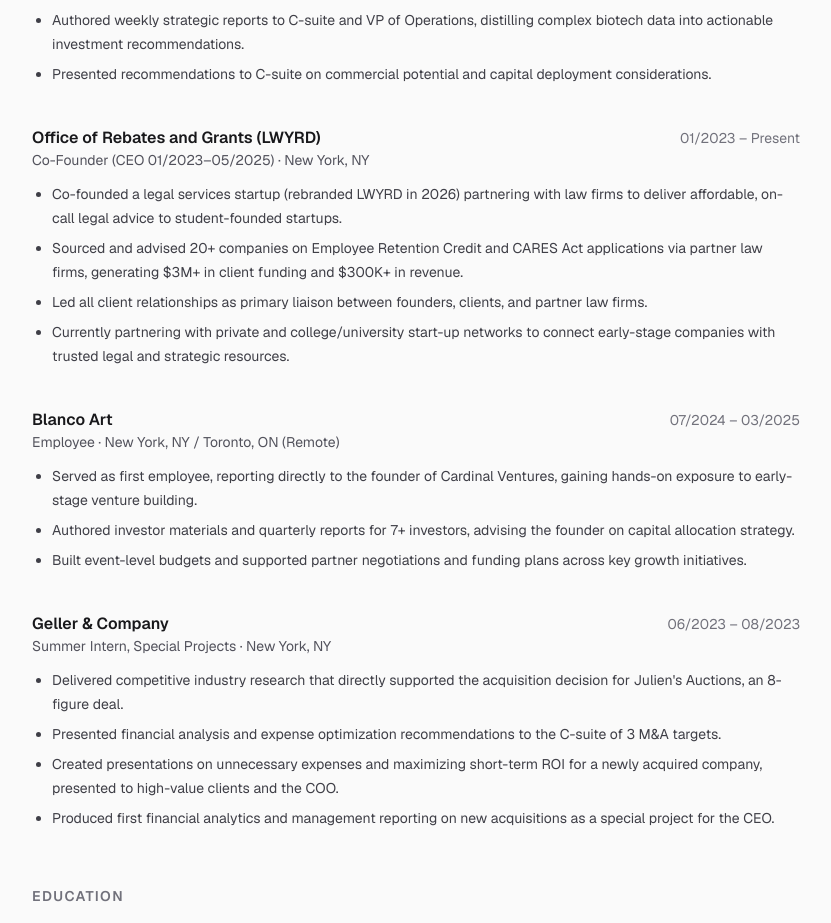
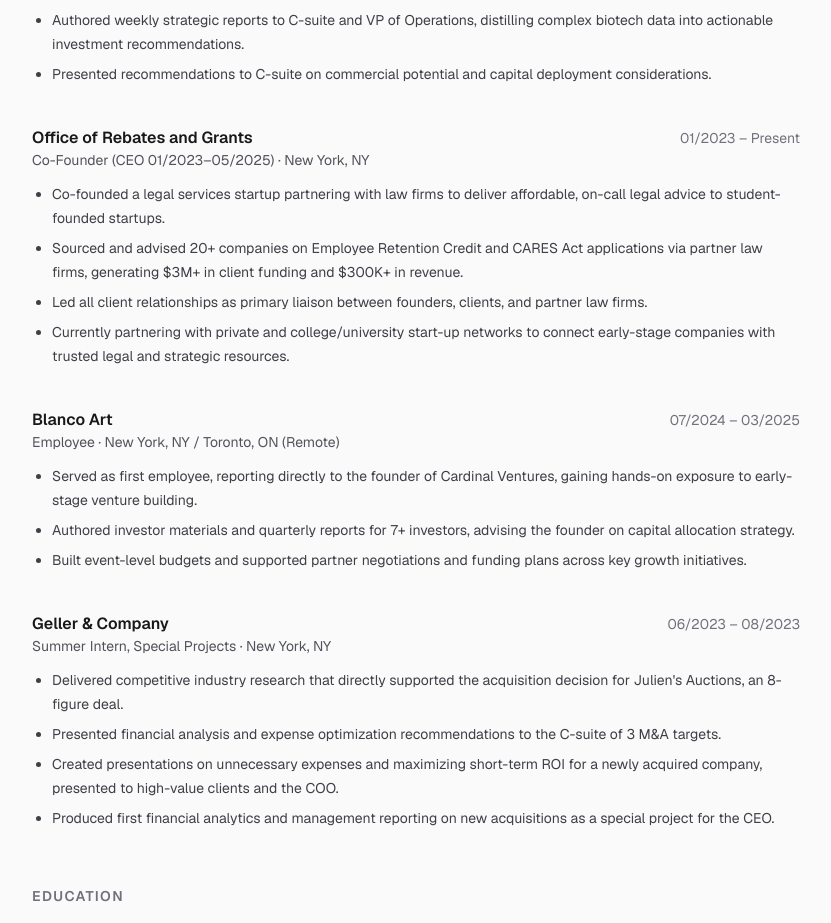
Before and after one commit to amaanavi/AFMwebsite, a Next.js app: page /resume in a window 1280 px wide. Shown: the part 823-1746 px from the top of the page, without its empty margins (224-1055 px from the left). Built offline with nearby package versions, Linux system fonts and the light colour scheme.

Commit message:
Rename LWYRD to Office of Rebates and Grants

```diff
--- a/src/data/resume.ts
+++ b/src/data/resume.ts
@@ -1,6 +1,6 @@
 export const highlights = [
   {
-    title: "Co-Founder & CEO, LWYRD",
+    title: "Co-Founder & CEO, Office of Rebates and Grants",
     description:
       "Built a legal-tech startup from scratch, advising 20+ companies and sourcing $3M+ in client funding through partner law firms.",
   },
@@ -79,12 +79,12 @@
     ],
   },
   {
-    org: "Office of Rebates and Grants (LWYRD)",
+    org: "Office of Rebates and Grants",
     role: "Co-Founder (CEO 01/2023–05/2025)",
     location: "New York, NY",
     period: "01/2023 – Present",
     bullets: [
-      "Co-founded a legal services startup (rebranded LWYRD in 2026) partnering with law firms to deliver affordable, on-call legal advice to student-founded startups.",
+      "Co-founded a legal services startup partnering with law firms to deliver affordable, on-call legal advice to student-founded startups.",
       "Sourced and advised 20+ companies on Employee Retention Credit and CARES Act applications via partner law firms, generating $3M+ in client funding and $300K+ in revenue.",
       "Led all client relationships as primary liaison between founders, clients, and partner law firms.",
       "Currently partnering with private and college/university start-up networks to connect early-stage companies with trusted legal and strategic resources.",
```
